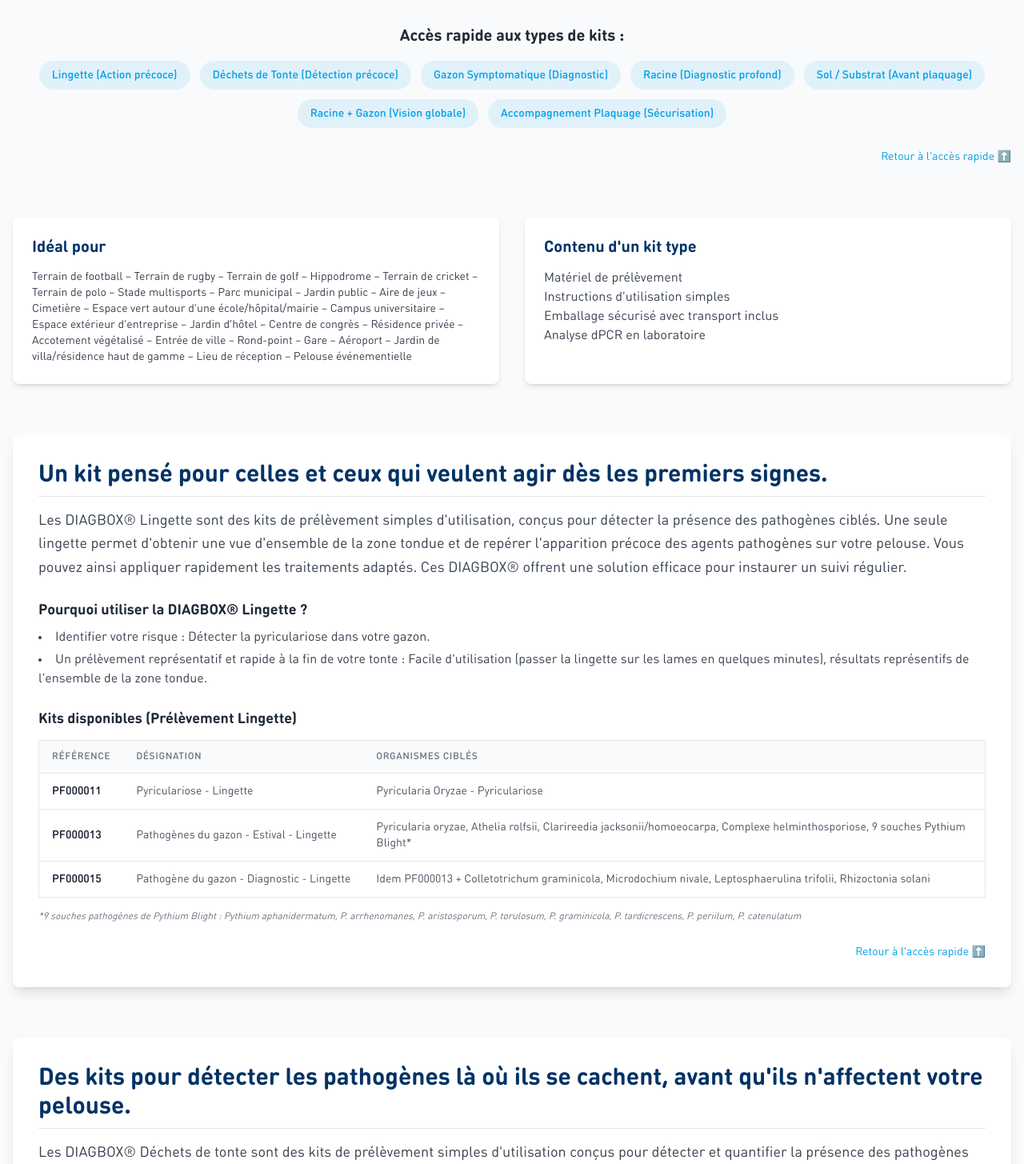
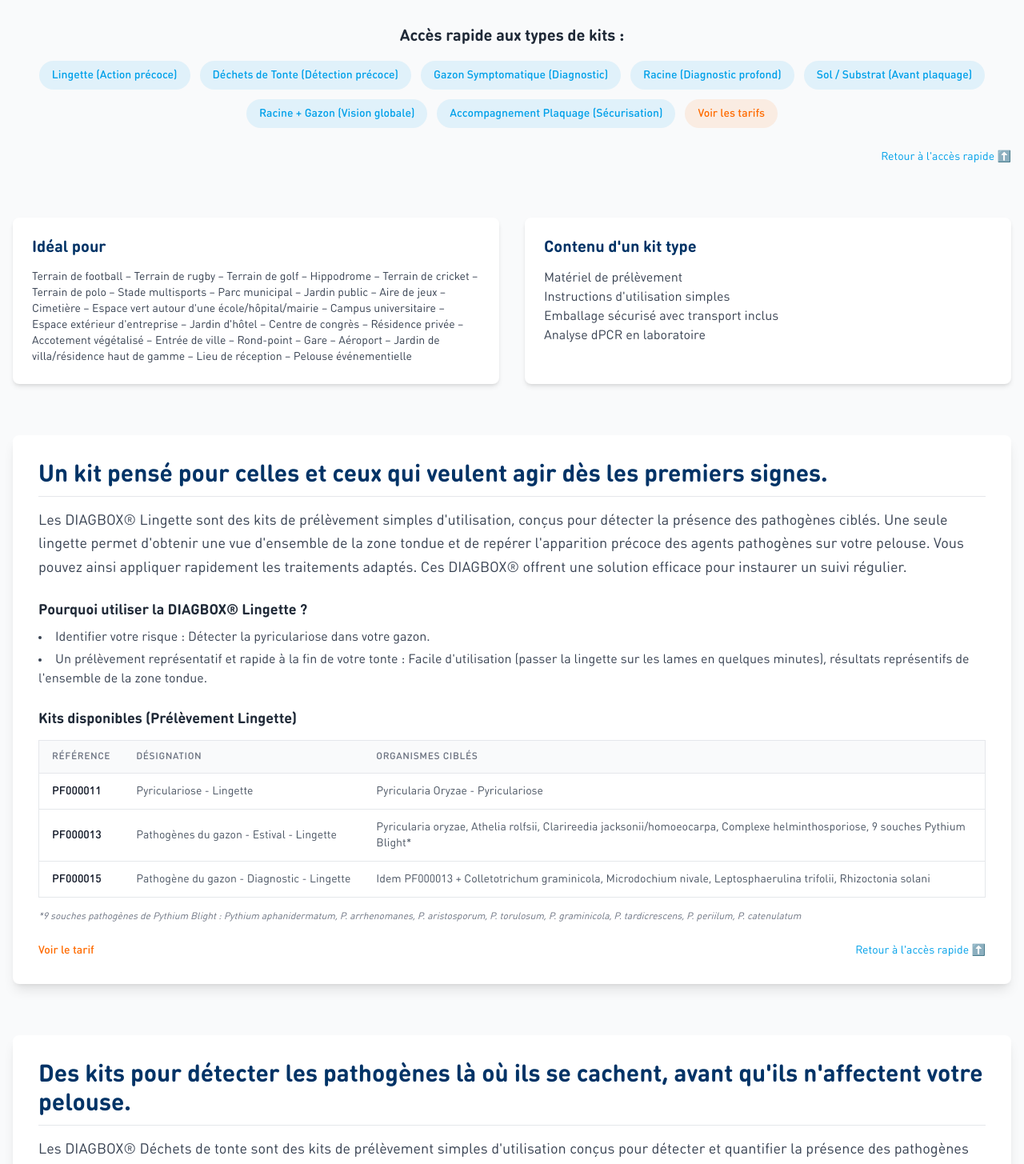
Before and after one commit to OROATIAGE/iage-france.site-public, a React (Vite) app: page /services/diagbox/04 in a window 1280 px wide. Shown: the part 640-2095 px from the top of the page at 80% size. Built offline with nearby package versions, Linux system fonts and the light colour scheme.

Commit message:
feat: liens dans page diagbox

```diff
--- a/src/content/texts.js
+++ b/src/content/texts.js
@@ -511,8 +511,10 @@
         "sol_link": "Sol / Substrat (Avant plaquage)",
         "racine_gazon_link": "Racine + Gazon (Vision globale)",
         "plaquage_link": "Accompagnement Plaquage (Sécurisation)",
+        "prices_link": "Voir les tarifs",
         "back_link": "Retour à l'accès rapide ⬆️"
-      }
+      },
+      "link_to_prices": "Voir le tarif"
     }
   }
 };
--- a/src/pages/DiagboxGazonPage.jsx
+++ b/src/pages/DiagboxGazonPage.jsx
@@ -61,6 +61,15 @@
 ];
 
 function DiagboxGazonPage() {
+
+  // Créer le mapping Ref -> ID de section
+  const kitRefToSectionIdMap = {};
+  kitTypes.forEach(typeInfo => {
+    typeInfo.kits.forEach(kitRef => {
+      kitRefToSectionIdMap[kitRef] = typeInfo.type;
+    });
+  });
+
   return (
     <motion.div
       initial={{ opacity: 0 }}
@@ -120,6 +129,13 @@
                     {getText(`toc.${kitTypeInfo.type}_link`)}
                 </a>
             ))}
+            {/* Ajouter le lien vers les prix */}
+             <a
+                href="#prices"
+                className="px-4 py-2 bg-accent/10 dark:bg-accent/20 text-accent dark:text-orange-300 text-sm font-medium rounded-full hover:bg-accent/20 dark:hover:bg-accent/30 transition-colors"
+            >
+                {getText(`toc.prices_link`)}
+            </a>
         </div>
         <div className="mt-6 text-right">
           <a href="#toc" className="text-sm text-secondary hover:text-secondary-dark dark:text-secondary-light dark:hover:text-secondary transition-colors">
@@ -183,18 +199,21 @@
              {(kitTypeInfo.kits.some(ref => getText(`kits.${ref}.targets`, '').includes('Pythium Blight*'))) &&
                 <p className="mt-4 text-xs text-gray-500 dark:text-gray-400 italic">{getText('pythium_note')}</p>
              }
-             {/* Lien Retour TOC - Placé ici, à la fin de la section */}
-             <div className="mt-6 text-right">
-                <a href="#toc" className="text-sm text-secondary hover:text-secondary-dark dark:text-secondary-light dark:hover:text-secondary transition-colors">
-                    {getText('toc.back_link')}
-                </a>
-             </div>
+             {/* Liens en bas de section */}
+            <div className="mt-6 flex justify-between items-center">
+              <a href="#prices" className="text-sm text-accent hover:text-accent/80 dark:text-orange-300 dark:hover:text-orange-200 transition-colors font-medium">
+                {getText('link_to_prices')}
+              </a>
+              <a href="#toc" className="text-sm text-secondary hover:text-secondary-dark dark:text-secondary-light dark:hover:text-secondary transition-colors">
+                {getText('toc.back_link')}
+              </a>
+            </div>
           </section>
         ))}
       </div>
 
       {/* --- Price List Section --- */}
-      <section className="mt-12 md:mt-16 pt-10 border-t border-gray-200 dark:border-gray-700">
+      <section id="prices" className="mt-12 md:mt-16 pt-10 border-t border-gray-200 dark:border-gray-700 scroll-mt-20 md:scroll-mt-24">
           <h2 className="text-2xl md:text-3xl font-semibold text-center text-gray-800 dark:text-gray-200 mb-8">
             {getText('prices.title')}
           </h2>
@@ -211,7 +230,11 @@
                 {priceList.map((kitRef) => (
                   <tr key={kitRef}>
                     <td className="px-6 py-4 whitespace-nowrap text-sm font-medium text-gray-900 dark:text-gray-100">{kitRef}</td>
-                    <td className="px-6 py-4 whitespace-nowrap text-sm text-gray-600 dark:text-gray-300">{getText(`kits.${kitRef}.name`)}</td>
+                    <td className="px-6 py-4 whitespace-nowrap text-sm text-gray-600 dark:text-gray-300">
+                      <a href={`#${kitRefToSectionIdMap[kitRef] ?? ''}`} className="hover:underline hover:text-primary dark:hover:text-secondary transition-colors">
+                         {getText(`kits.${kitRef}.name`)}
+                      </a>
+                    </td>
                     <td className="px-6 py-4 whitespace-nowrap text-sm text-gray-600 dark:text-gray-300 text-right">{getText(`prices.${kitRef}`)}</td>
                   </tr>
                 ))}
```
Also changed, not shown: texts.csv.
